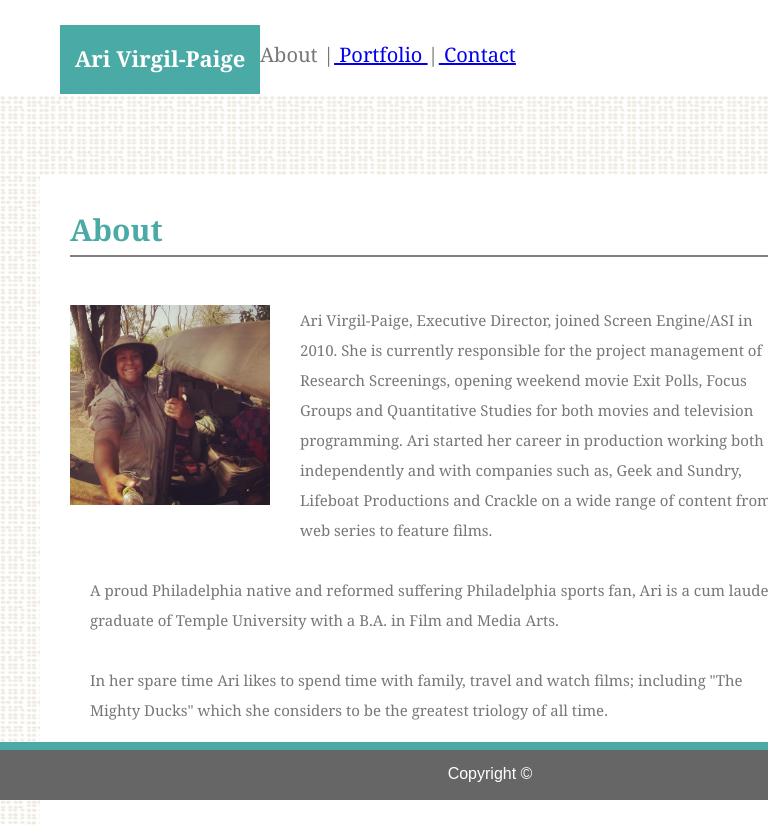
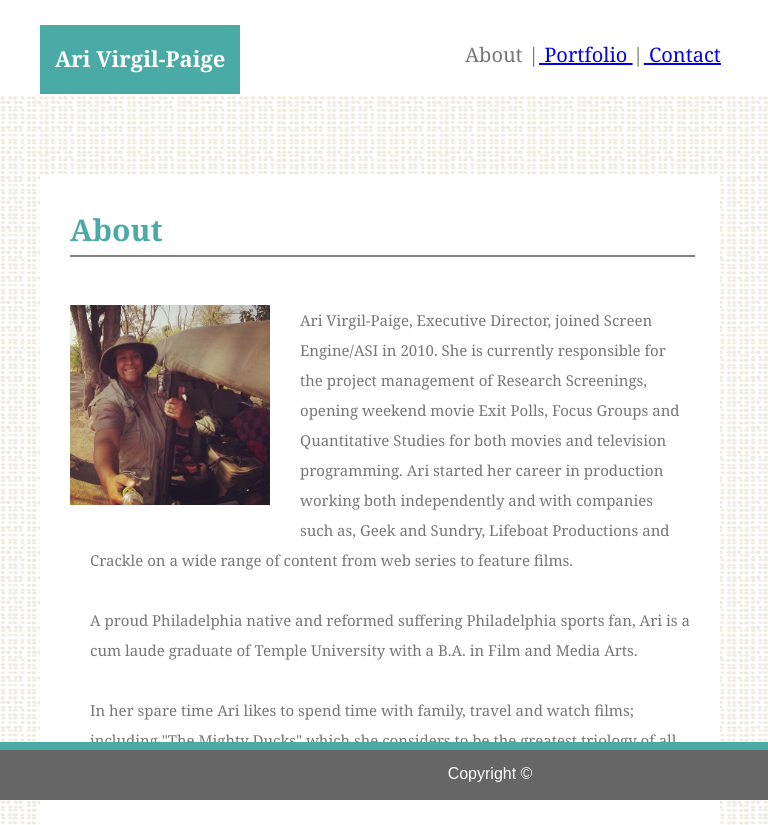
Before and after one commit to Avpaige/Responsive-Portfolio, a plain HTML site: page index.html in a window 768 px wide. Shown: the top 825 px of the page. Drawn offline with Linux system fonts and the light colour scheme.

Commit message:
complete 768 and 980 index view

```diff
--- a/assets/css/index.css
+++ b/assets/css/index.css
@@ -196,7 +196,8 @@ img {
   .name {
     position: static;
     position: top;
-    Margin-left: 50px;
+    Margin-left: 30px;
+    margin-right: 175px;
   }
 
   .menu {
@@ -209,11 +210,12 @@ img {
     position: static;
     position: right;
     padding-top: 20px;
+    padding-left: 50px;
 
      }
 
   .container {
-    width: 750px;
+    width: 650px;
     height: 650px;
     margin: 0px;
     padding: 0px;
@@ -226,11 +228,11 @@ img {
 
   .para {
   font-size: 15px;
-  width: 700px;
+  width: 600px;
   }
 
   .break {
-    width: 700px;
+    width: 625px;
 
   }
 
@@ -286,7 +288,7 @@ img {
 
   .container {
     width: 750px;
-    height: 650px;
+    height: 550px;
     margin: 0px;
     padding: 0px;
     padding-top: 0px;
```
